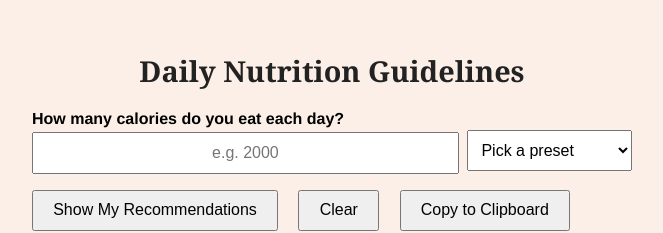
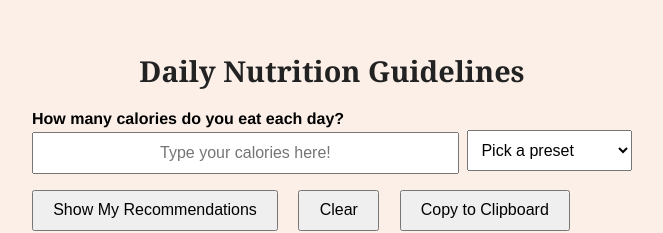
Before and after one commit to rachelmeiselman/aha-nutrition, a plain HTML site: page index.html in a window 1280 px wide. Shown: the top 233 px of the page, without its empty margins (308-971 px from the left). Drawn offline with Linux system fonts and the light colour scheme.

Commit message:
Type your calories here

```diff
--- a/index.html
+++ b/index.html
@@ -73,7 +73,7 @@
 
   <label for="calories">How many calories do you eat each day?</label>
   <div style="display: flex; gap: 0.5rem; align-items: center;">
-    <input type="number" id="calories" placeholder="e.g. 2000" />
+    <input type="number" id="calories" placeholder="Type your calories here!" />
     <select id="presetCalories" onchange="setPresetCalories()">
       <option value="">Pick a preset</option>
       <option value="1800">1800 (Sedentary)</option>
```
